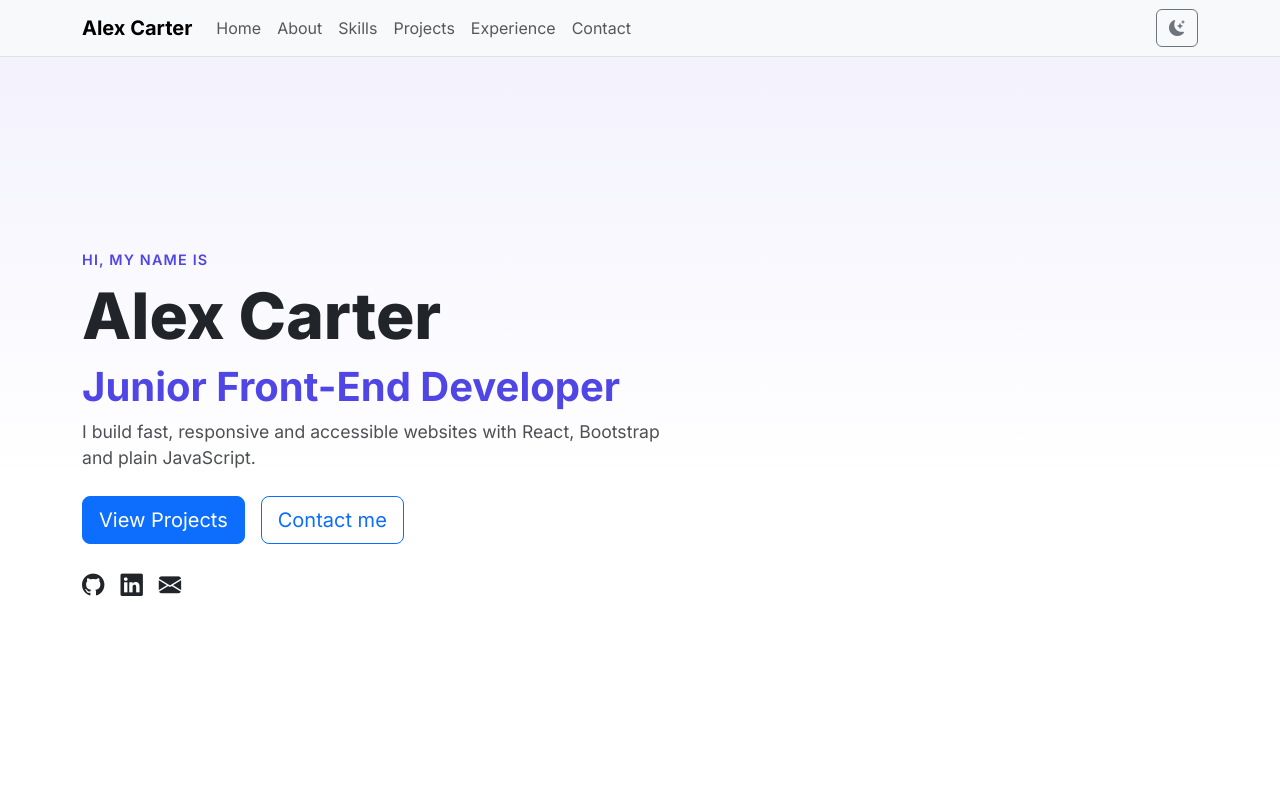
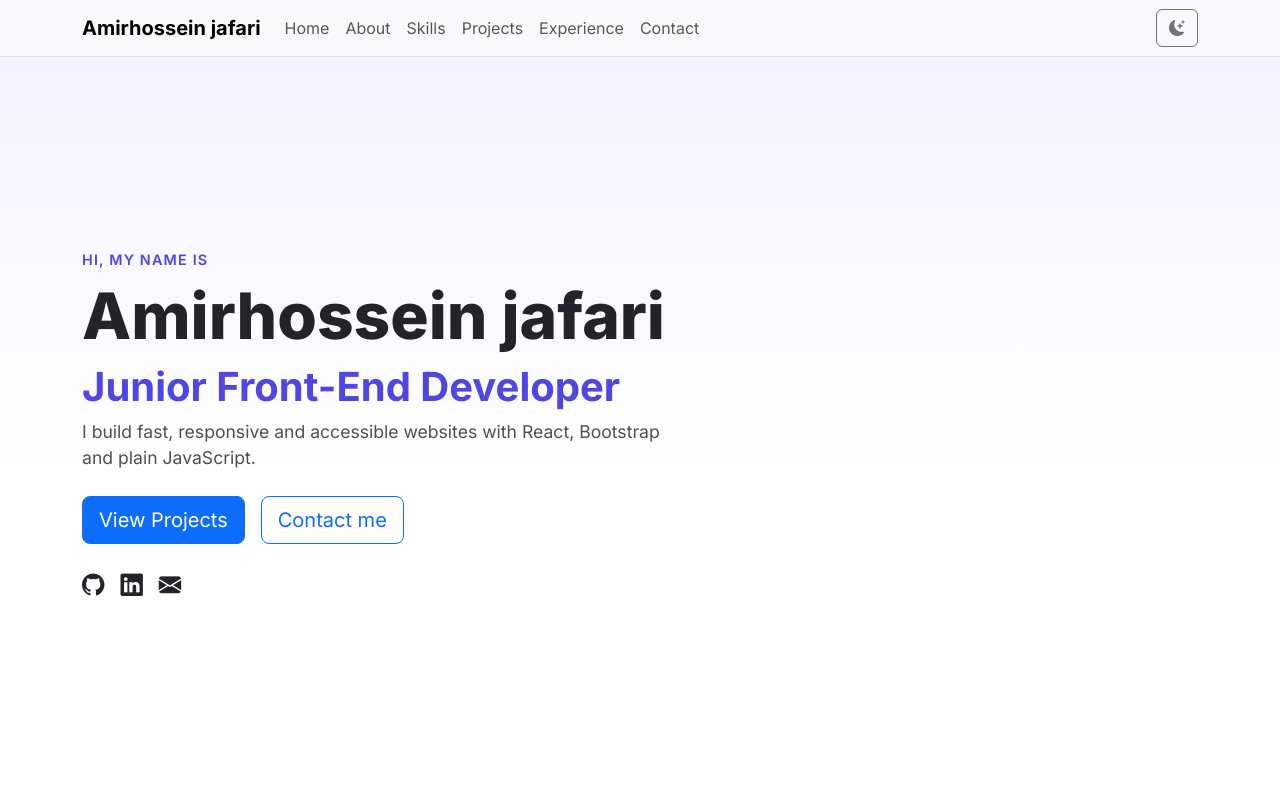
Before and after one commit to amirhosseinj05/amirhj205-Protfolio, a React (Vite) app: page / in a window 1280 px wide. Shown: the top 800 px of the page. Built offline with nearby package versions, Linux system fonts and the light colour scheme.

Commit message:
change name

```diff
--- a/src/data/profile.js
+++ b/src/data/profile.js
@@ -4,7 +4,7 @@ import profilePhoto from '../assets/profile.svg'
 // TODO: replace everything below with your own details.
 
 export const profile = {
-  name: 'Alex Carter',
+  name: 'Amirhossein jafari',
   title: 'Junior Front-End Developer',
   tagline:
     'I build fast, responsive and accessible websites with React, Bootstrap and plain JavaScript.',
```
